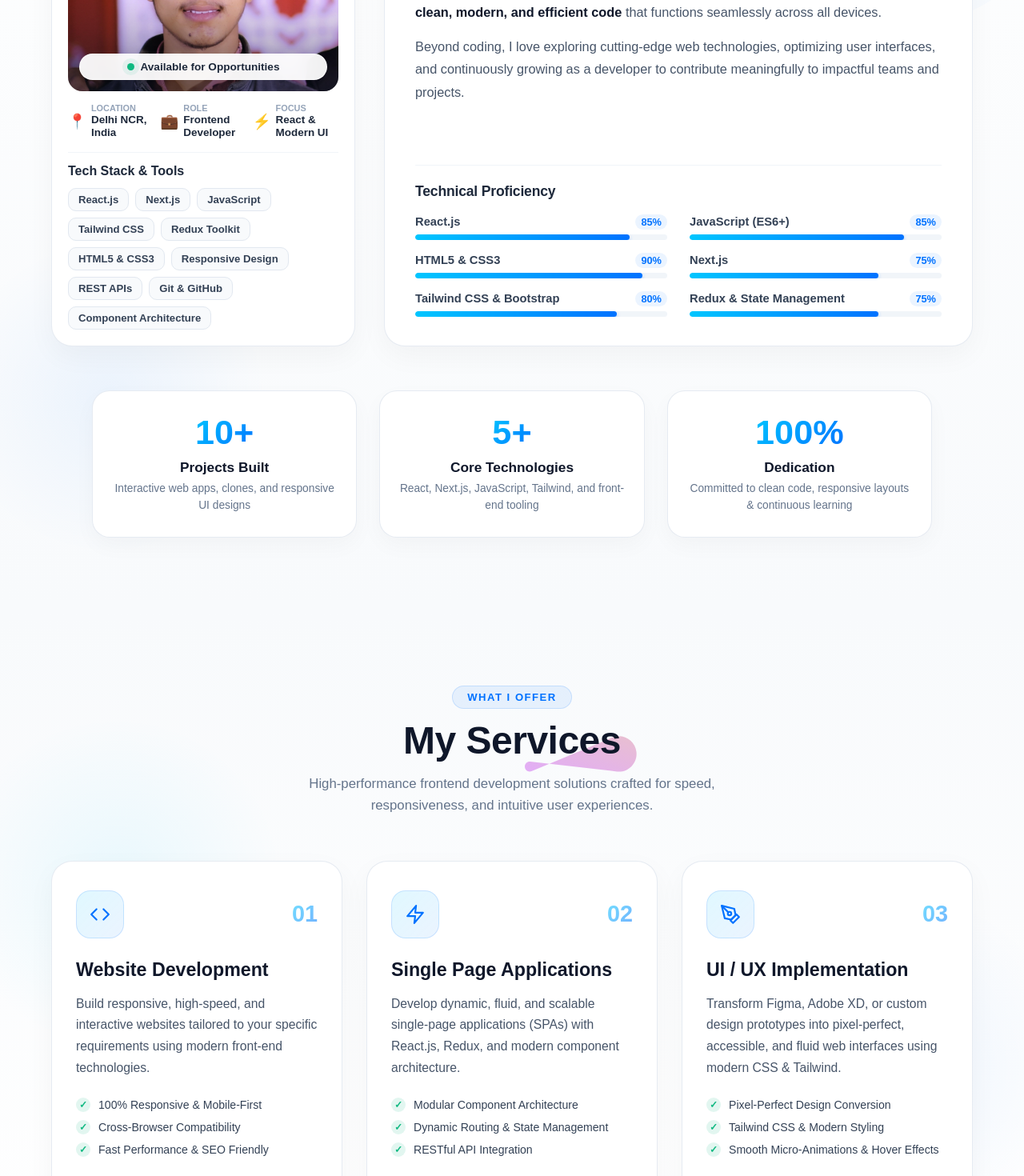
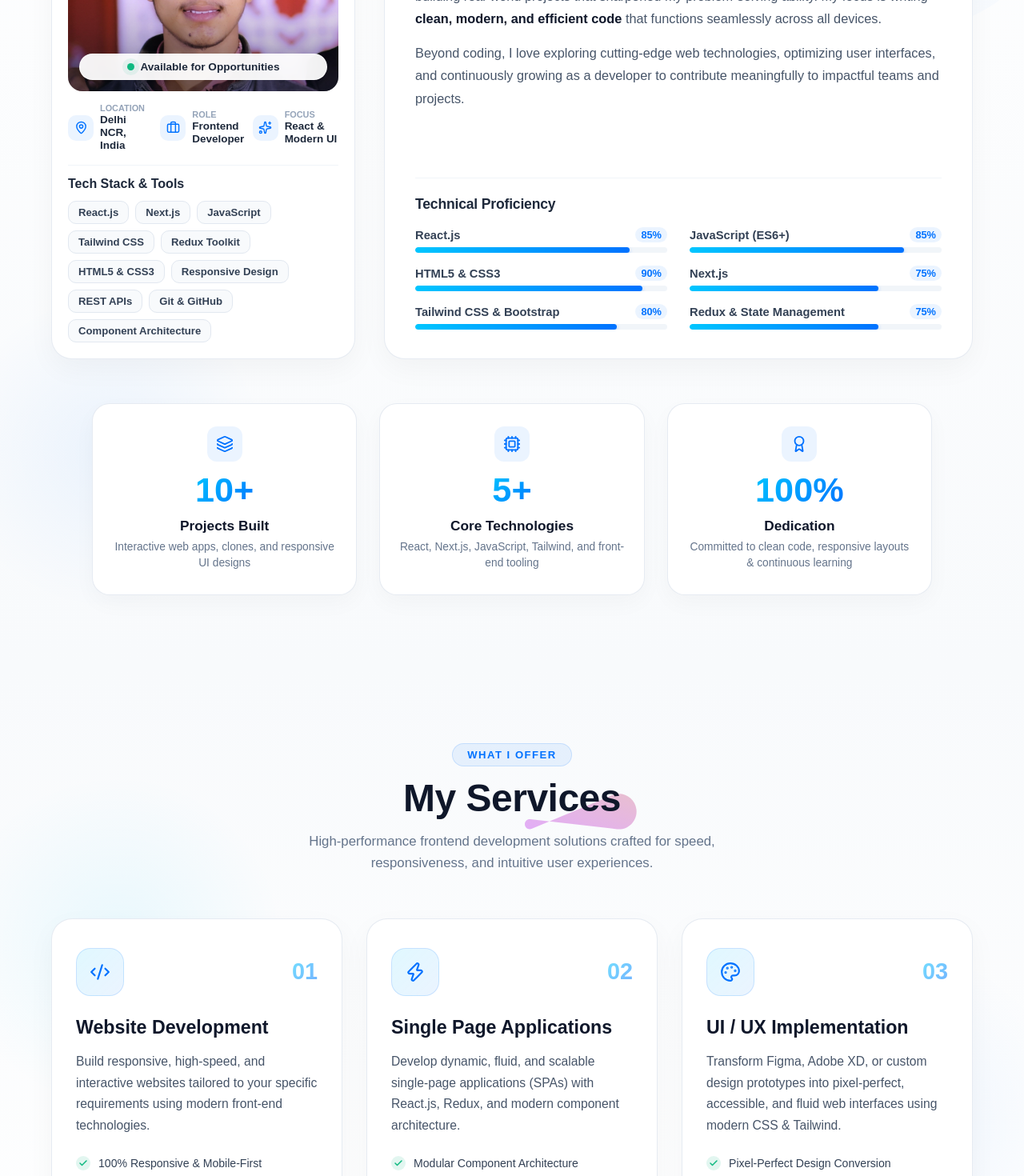
Before and after one commit to deepakbareth/portfolio-new, a React (Vite) app: page / in a window 1280 px wide. Shown: the part 1320-2790 px from the top of the page at 80% size. Built offline with nearby package versions, Linux system fonts and the light colour scheme.

Commit message:
update ui

```diff
--- a/package.json
+++ b/package.json
@@ -10,6 +10,7 @@
     "preview": "vite preview"
   },
   "dependencies": {
+    "lucide-react": "^1.47.0",
     "react": "^19.1.1",
     "react-anchor-link-smooth-scroll": "^1.0.12",
     "react-dom": "^19.1.1"
--- a/src/Components/About/About.css
+++ b/src/Components/About/About.css
@@ -225,11 +225,22 @@
 .quick-info-item {
   display: flex;
   align-items: center;
-  gap: 6px;
+  gap: 8px;
 }
 
-.info-icon {
-  font-size: 1.15rem;
+.info-icon-wrap {
+  width: 32px;
+  height: 32px;
+  border-radius: 10px;
+  background: rgba(0, 114, 255, 0.08);
+  display: flex;
+  align-items: center;
+  justify-content: center;
+  flex-shrink: 0;
+}
+
+.info-lucide-icon {
+  color: #0072ff;
 }
 
 .info-label {
@@ -451,6 +462,26 @@
   opacity: 1;
 }
 
+.highlight-icon-wrapper {
+  width: 44px;
+  height: 44px;
+  border-radius: 12px;
+  background: rgba(0, 114, 255, 0.08);
+  color: #0072ff;
+  display: inline-flex;
+  align-items: center;
+  justify-content: center;
+  margin-bottom: 12px;
+  transition: all 0.35s ease;
+}
+
+.highlight-card:hover .highlight-icon-wrapper {
+  background: linear-gradient(135deg, #00c6ff 0%, #0072ff 100%);
+  color: #ffffff;
+  transform: scale(1.1) rotate(6deg);
+  box-shadow: 0 8px 18px rgba(0, 114, 255, 0.3);
+}
+
 .highlight-number-wrap {
   margin-bottom: 10px;
 }
--- a/src/Components/About/About.jsx
+++ b/src/Components/About/About.jsx
@@ -2,6 +2,7 @@ import React from 'react';
 import './About.css';
 import profile_img from '../../assets/profile1.jpg';
 import theme_pattern from '../../assets/theme_pattern.svg';
+import { MapPin, Briefcase, Sparkles, Layers, Cpu, Award } from 'lucide-react';
 
 const About = () => {
   const skills = [
@@ -17,18 +18,20 @@ const About = () => {
     {
       number: "10+",
       title: "Projects Built",
-      desc: "Interactive web apps, clones, and responsive UI designs"
+      desc: "Interactive web apps, clones, and responsive UI designs",
+      icon: <Layers size={22} className="highlight-card-icon" />
     },
-
     {
       number: "5+",
       title: "Core Technologies",
-      desc: "React, Next.js, JavaScript, Tailwind, and front-end tooling"
+      desc: "React, Next.js, JavaScript, Tailwind, and front-end tooling",
+      icon: <Cpu size={22} className="highlight-card-icon" />
     },
     {
       number: "100%",
       title: "Dedication",
-      desc: "Committed to clean code, responsive layouts & continuous learning"
+      desc: "Committed to clean code, responsive layouts & continuous learning",
+      icon: <Award size={22} className="highlight-card-icon" />
     }
   ];
 
@@ -74,21 +77,27 @@ const About = () => {
               {/* Quick Info Bar */}
               <div className="about-quick-info">
                 <div className="quick-info-item">
-                  <span className="info-icon">📍</span>
+                  <div className="info-icon-wrap">
+                    <MapPin size={17} className="info-lucide-icon" />
+                  </div>
                   <div>
                     <span className="info-label">Location</span>
                     <p className="info-val">Delhi NCR, India</p>
                   </div>
                 </div>
                 <div className="quick-info-item">
-                  <span className="info-icon">💼</span>
+                  <div className="info-icon-wrap">
+                    <Briefcase size={17} className="info-lucide-icon" />
+                  </div>
                   <div>
                     <span className="info-label">Role</span>
                     <p className="info-val">Frontend Developer</p>
                   </div>
                 </div>
                 <div className="quick-info-item">
-                  <span className="info-icon">⚡</span>
+                  <div className="info-icon-wrap">
+                    <Sparkles size={17} className="info-lucide-icon" />
+                  </div>
                   <div>
                     <span className="info-label">Focus</span>
                     <p className="info-val">React & Modern UI</p>
@@ -155,6 +164,9 @@ const About = () => {
         <div className="about-highlights-grid">
           {highlights.map((item, index) => (
             <div key={index} className="highlight-card">
+              <div className="highlight-icon-wrapper">
+                {item.icon}
+              </div>
               <div className="highlight-number-wrap">
                 <span className="highlight-number">{item.number}</span>
               </div>
--- a/src/Components/Footer/Footer.jsx
+++ b/src/Components/Footer/Footer.jsx
@@ -2,6 +2,7 @@ import React, { useState } from 'react';
 import './Footer.css';
 import logo from '../../assets/logo.jpeg';
 import AnchorLink from "react-anchor-link-smooth-scroll";
+import { Mail, ArrowUp, Check } from 'lucide-react';
 
 const Footer = () => {
   const [email, setEmail] = useState('');
@@ -15,6 +16,8 @@ const Footer = () => {
       setTimeout(() => setSubscribed(false), 4000);
     }
   };
+
+  const currentYear = new Date().getFullYear();
 
   return (
     <footer className='footer'>
@@ -67,10 +70,7 @@ const Footer = () => {
                 className="footer-social-icon"
                 aria-label="Send Email"
               >
-                <svg width="18" height="18" viewBox="0 0 24 24" fill="none" stroke="currentColor" strokeWidth="2" strokeLinecap="round" strokeLinejoin="round">
-                  <path d="M4 4h16c1.1 0 2 .9 2 2v12c0 1.1-.9 2-2 2H4c-1.1 0-2-.9-2-2V6c0-1.1.9-2 2-2z"></path>
-                  <polyline points="22,6 12,13 2,6"></polyline>
-                </svg>
+                <Mail size={18} />
               </a>
             </div>
           </div>
@@ -108,10 +108,7 @@ const Footer = () => {
 
             <form onSubmit={handleSubscribe} className="footer-subscribe-box">
               <div className="footer-input-wrap">
-                <svg className="footer-input-icon" width="16" height="16" viewBox="0 0 24 24" fill="none" stroke="currentColor" strokeWidth="2" strokeLinecap="round" strokeLinejoin="round">
-                  <path d="M4 4h16c1.1 0 2 .9 2 2v12c0 1.1-.9 2-2 2H4c-1.1 0-2-.9-2-2V6c0-1.1.9-2 2-2z"></path>
-                  <polyline points="22,6 12,13 2,6"></polyline>
-                </svg>
+                <Mail size={16} className="footer-input-icon" />
                 <input
                   type="email"
                   placeholder='Enter your email'
@@ -127,7 +124,8 @@ const Footer = () => {
 
             {subscribed && (
               <p className="footer-subscribe-success">
-                ✓ Thank you for subscribing!
+                <Check size={14} style={{ display: 'inline', marginRight: '4px', verticalAlign: 'middle' }} />
+                Thank you for subscribing!
               </p>
             )}
           </div>
@@ -140,7 +138,7 @@ const Footer = () => {
         {/* Bottom Bar */}
         <div className="footer-bottom-bar">
           <p className="footer-copy">
-            © {new Date().getFullYear()} <strong>Deepak Bareth</strong>. All rights reserved.
+            © {currentYear} <strong>Deepak Bareth</strong>. All rights reserved.
           </p>
 
           <p className="footer-credit">
@@ -149,9 +147,7 @@ const Footer = () => {
 
           <AnchorLink href="#home" className="footer-back-to-top">
             <span>Back to top</span>
-            <svg width="15" height="15" viewBox="0 0 24 24" fill="none" stroke="currentColor" strokeWidth="2.5" strokeLinecap="round" strokeLinejoin="round">
-              <polyline points="18 15 12 9 6 15"></polyline>
-            </svg>
+            <ArrowUp size={15} />
           </AnchorLink>
         </div>
 
--- a/src/Components/Hero/Hero.jsx
+++ b/src/Components/Hero/Hero.jsx
@@ -3,6 +3,7 @@ import './Hero.css';
 import profile_img from '../../assets/profile1.jpg';
 import AnchorLink from "react-anchor-link-smooth-scroll";
 import resume from '../../assets/Resume.pdf';
+import { ArrowRight, Download, Code2, Rocket } from 'lucide-react';
 
 const Hero = () => {
   return (
@@ -31,19 +32,12 @@ const Hero = () => {
             <AnchorLink className="hero-anchor" href="#contact">
               <button className="hero-btn-primary">
                 <span>Connect With Me</span>
-                <svg width="18" height="18" viewBox="0 0 24 24" fill="none" stroke="currentColor" strokeWidth="2.5" strokeLinecap="round" strokeLinejoin="round">
-                  <line x1="5" y1="12" x2="19" y2="12"></line>
-                  <polyline points="12 5 19 12 12 19"></polyline>
-                </svg>
+                <ArrowRight size={18} />
               </button>
             </AnchorLink>
 
             <a href={resume} download className="hero-btn-secondary">
-              <svg width="18" height="18" viewBox="0 0 24 24" fill="none" stroke="currentColor" strokeWidth="2" strokeLinecap="round" strokeLinejoin="round">
-                <path d="M21 15v4a2 2 0 0 1-2 2H5a2 2 0 0 1-2-2v-4"></path>
-                <polyline points="7 10 12 15 17 10"></polyline>
-                <line x1="12" y1="15" x2="12" y2="3"></line>
-              </svg>
+              <Download size={18} />
               <span>Download CV</span>
             </a>
           </div>
@@ -92,7 +86,9 @@ const Hero = () => {
 
             {/* Floating Tech Badges */}
             <div className="floating-badge badge-top-right">
-              <span className="badge-icon">⚛️</span>
+              <span className="badge-icon">
+                <Code2 size={20} color="#0072ff" />
+              </span>
               <div className="badge-text">
                 <strong>React.js</strong>
                 <small>Frontend Core</small>
@@ -100,7 +96,9 @@ const Hero = () => {
             </div>
 
             <div className="floating-badge badge-bottom-left">
-              <span className="badge-icon">🚀</span>
+              <span className="badge-icon">
+                <Rocket size={20} color="#00c6ff" />
+              </span>
               <div className="badge-text">
                 <strong>10+ Projects</strong>
                 <small>Built & Deployed</small>
--- a/src/Components/MyWork/MyWork.jsx
+++ b/src/Components/MyWork/MyWork.jsx
@@ -1,7 +1,7 @@
-import './MyWork.css'
-import theme_pattern from '../../assets/theme_pattern.svg'
-import mywork_data from '../../assets/mywork_data'
-import arrow_icon from '../../assets/arrow_icon.svg'
+import './MyWork.css';
+import theme_pattern from '../../assets/theme_pattern.svg';
+import mywork_data from '../../assets/mywork_data';
+import { ExternalLink, ArrowUpRight } from 'lucide-react';
 
 const MyWork = () => {
   return (
@@ -19,7 +19,8 @@ const MyWork = () => {
         {work.w_link && (
           <div className="project-overlay">
             <a href={work.w_link} target="_blank" rel="noopener noreferrer" className="project-overlay-link">
-              View Site
+              <span>View Site</span>
+              <ExternalLink size={16} style={{ display: 'inline', marginLeft: '6px', verticalAlign: 'middle' }} />
             </a>
           </div>
         )}
@@ -28,7 +29,8 @@ const MyWork = () => {
         <h3>{work.w_name}</h3>
         {work.w_link && (
           <a href={work.w_link} target="_blank" rel="noopener noreferrer" className="project-visit-btn">
-            Visit Project <span>&#8594;</span>
+            <span>Visit Project</span>
+            <ArrowUpRight size={18} style={{ display: 'inline', marginLeft: '4px', verticalAlign: 'middle' }} />
           </a>
         )}
       </div>
--- a/src/Components/Navbar/Navbar.jsx
+++ b/src/Components/Navbar/Navbar.jsx
@@ -2,6 +2,7 @@ import "./Navbar.css"
 import logo from '../../assets/logo.jpeg'
 import AnchorLink from "react-anchor-link-smooth-scroll";
 import { useState } from "react";
+import { Menu, X } from 'lucide-react';
 
 const Navbar = () => {
     const [menuOpen, setMenuOpen] = useState(false);
@@ -26,18 +27,7 @@ const Navbar = () => {
                 onClick={() => setMenuOpen(!menuOpen)}
                 aria-label={menuOpen ? "Close navigation menu" : "Open navigation menu"}
             >
-                {menuOpen ? (
-                    <svg width="22" height="22" viewBox="0 0 24 24" fill="none" stroke="currentColor" strokeWidth="2.5" strokeLinecap="round" strokeLinejoin="round">
-                        <line x1="18" y1="6" x2="6" y2="18"></line>
-                        <line x1="6" y1="6" x2="18" y2="18"></line>
-                    </svg>
-                ) : (
-                    <svg width="22" height="22" viewBox="0 0 24 24" fill="none" stroke="currentColor" strokeWidth="2.5" strokeLinecap="round" strokeLinejoin="round">
-                        <line x1="3" y1="12" x2="21" y2="12"></line>
-                        <line x1="3" y1="6" x2="21" y2="6"></line>
-                        <line x1="3" y1="18" x2="21" y2="18"></line>
-                    </svg>
-                )}
+                {menuOpen ? <X size={22} /> : <Menu size={22} />}
             </button>
         </nav>
     )
--- a/src/Services/Services.jsx
+++ b/src/Services/Services.jsx
@@ -1,6 +1,7 @@
 import React from 'react';
 import './Services.css';
 import theme_pattern from '../assets/theme_pattern.svg';
+import { Code2, Zap, Palette, Check, ArrowRight } from 'lucide-react';
 
 const servicesData = [
   {
@@ -12,12 +13,7 @@ const servicesData = [
       "Cross-Browser Compatibility",
       "Fast Performance & SEO Friendly"
     ],
-    icon: (
-      <svg width="26" height="26" viewBox="0 0 24 24" fill="none" stroke="currentColor" strokeWidth="2" strokeLinecap="round" strokeLinejoin="round">
-        <polyline points="16 18 22 12 16 6"></polyline>
-        <polyline points="8 6 2 12 8 18"></polyline>
-      </svg>
-    )
+    icon: <Code2 size={26} />
   },
   {
     id: "02",
@@ -28,11 +24,7 @@ const servicesData = [
       "Dynamic Routing & State Management",
       "RESTful API Integration"
     ],
-    icon: (
-      <svg width="26" height="26" viewBox="0 0 24 24" fill="none" stroke="currentColor" strokeWidth="2" strokeLinecap="round" strokeLinejoin="round">
-        <polygon points="13 2 3 14 12 14 11 22 21 10 12 10 13 2"></polygon>
-      </svg>
-    )
+    icon: <Zap size={26} />
   },
   {
     id: "03",
@@ -43,14 +35,7 @@ const servicesData = [
       "Tailwind CSS & Modern Styling",
       "Smooth Micro-Animations & Hover Effects"
     ],
-    icon: (
-      <svg width="26" height="26" viewBox="0 0 24 24" fill="none" stroke="currentColor" strokeWidth="2" strokeLinecap="round" strokeLinejoin="round">
-        <path d="M12 19l7-7 3 3-7 7-3-3z"></path>
-        <path d="M18 13l-1.5-7.5L2 2l3.5 14.5L13 18l5-5z"></path>
-        <path d="M2 2l7.586 7.586"></path>
-        <circle cx="11" cy="11" r="2"></circle>
-      </svg>
-    )
+    icon: <Palette size={26} />
   }
 ];
 
@@ -88,7 +73,9 @@ const Services = () => {
               <ul className="service-features">
                 {service.features.map((item, fIdx) => (
                   <li key={fIdx} className="service-feature-item">
-                    <span className="feature-check">✓</span>
+                    <span className="feature-check">
+                      <Check size={12} strokeWidth={3} />
+                    </span>
                     <span>{item}</span>
                   </li>
                 ))}
@@ -97,10 +84,7 @@ const Services = () => {
               <div className="service-footer">
                 <a href="#contact" className="service-cta">
                   <span>Discuss Project</span>
-                  <svg className="service-cta-arrow" width="18" height="18" viewBox="0 0 24 24" fill="none" stroke="currentColor" strokeWidth="2.5" strokeLinecap="round" strokeLinejoin="round">
-                    <line x1="5" y1="12" x2="19" y2="12"></line>
-                    <polyline points="12 5 19 12 12 19"></polyline>
-                  </svg>
+                  <ArrowRight size={18} className="service-cta-arrow" />
                 </a>
               </div>
             </div>
```
Also changed, not shown: src/Components/Contact/Contact.jsx (+14 -30 lines), 1 other file (tests, documents, lock files or other folders).
